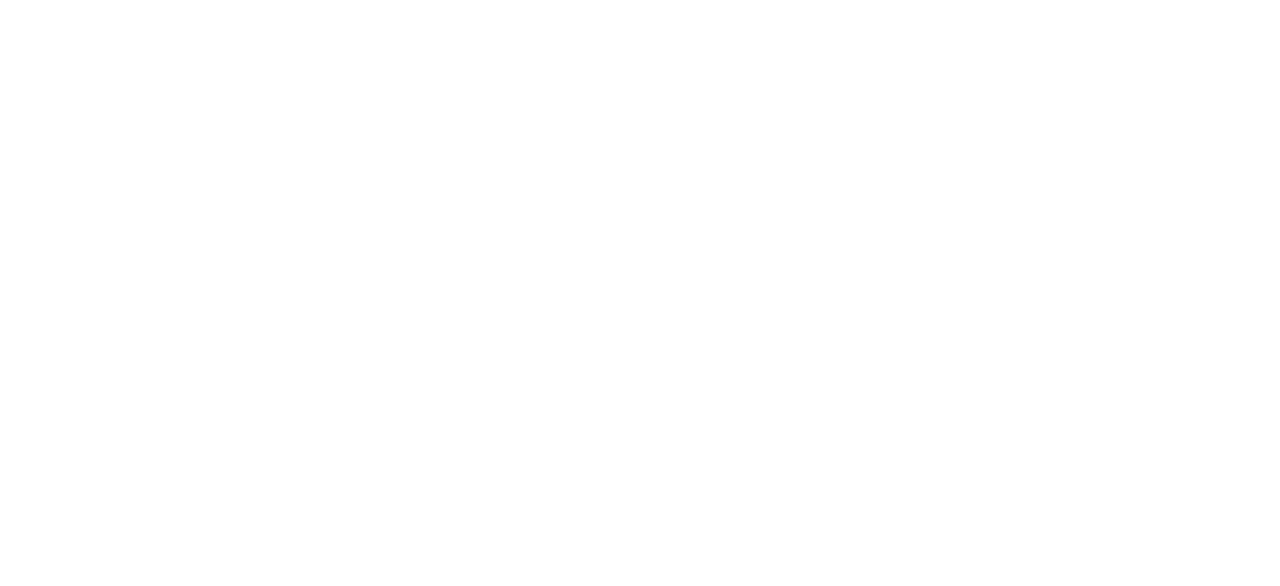
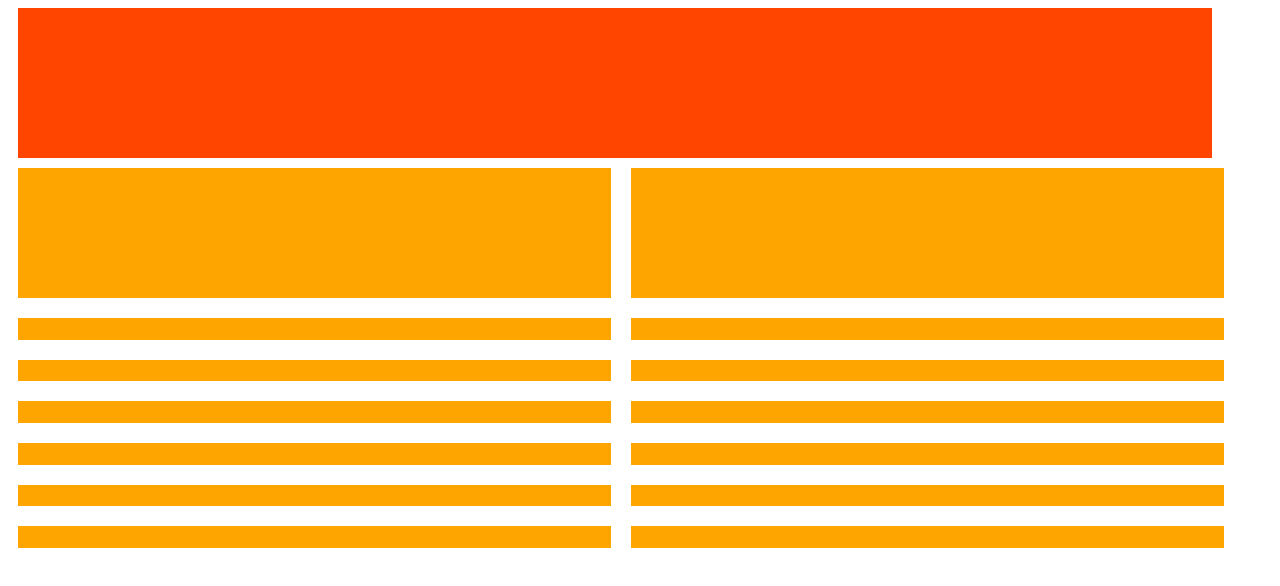
Before and after one commit to Exsplosion/9lvl, a plain HTML site: page index.html in a window 1280 px wide. Drawn offline with Linux system fonts and the light colour scheme.

Commit message:
zadanie1

```diff
--- a/index.html
+++ b/index.html
@@ -6,7 +6,7 @@
     <title>Work?</title>
 </head>
 <body>
-    <!-- <header></header>
+    <header></header>
     <section>
         <div class="column">
             <div class="big_one"></div>
@@ -35,6 +35,6 @@
             <div class="little_one"></div>
             <div class="little_one"></div>
         </div>
-    </section> -->
+    </section>
 </body>
 </html>
--- a/src/style.css
+++ b/src/style.css
@@ -2,7 +2,7 @@ html {
     font-family: "Roboto-Black";
     box-sizing: border-box;
 }
-/* header {
+header {
     background-color: orangered;
     display: flex;
     justify-content: space-between;
@@ -122,7 +122,7 @@ section {
 }
 @media only screen and (min-device-width : 1024px) {
 
-} */
+}
 @font-face {
     font-family: "Roboto-Black";
     src: url("Roboto-Black.ttf") format("truetype");
```
